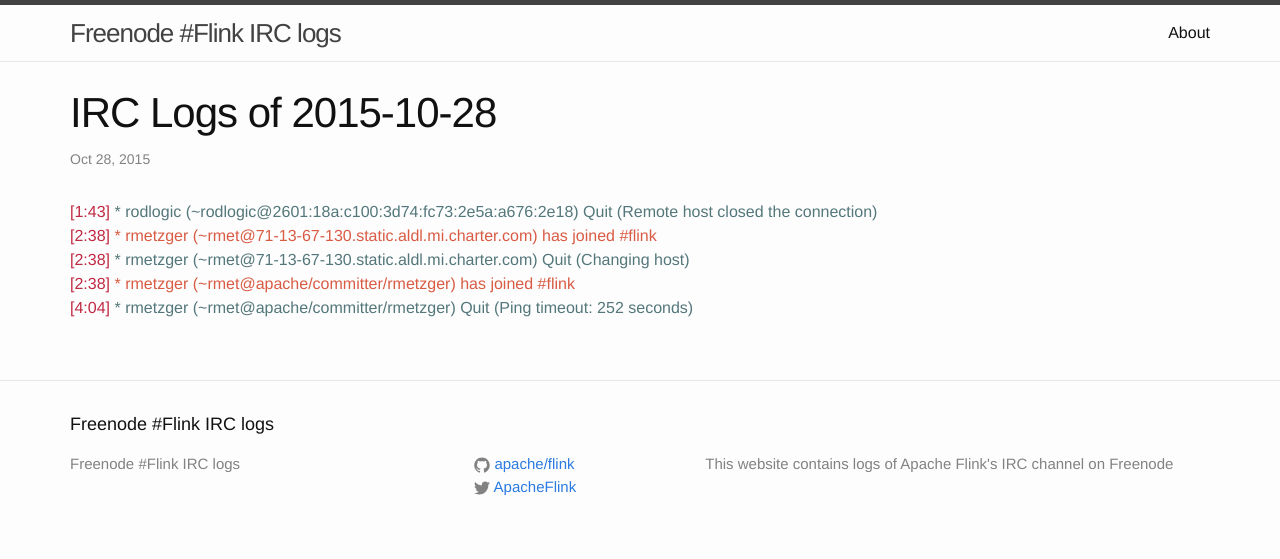
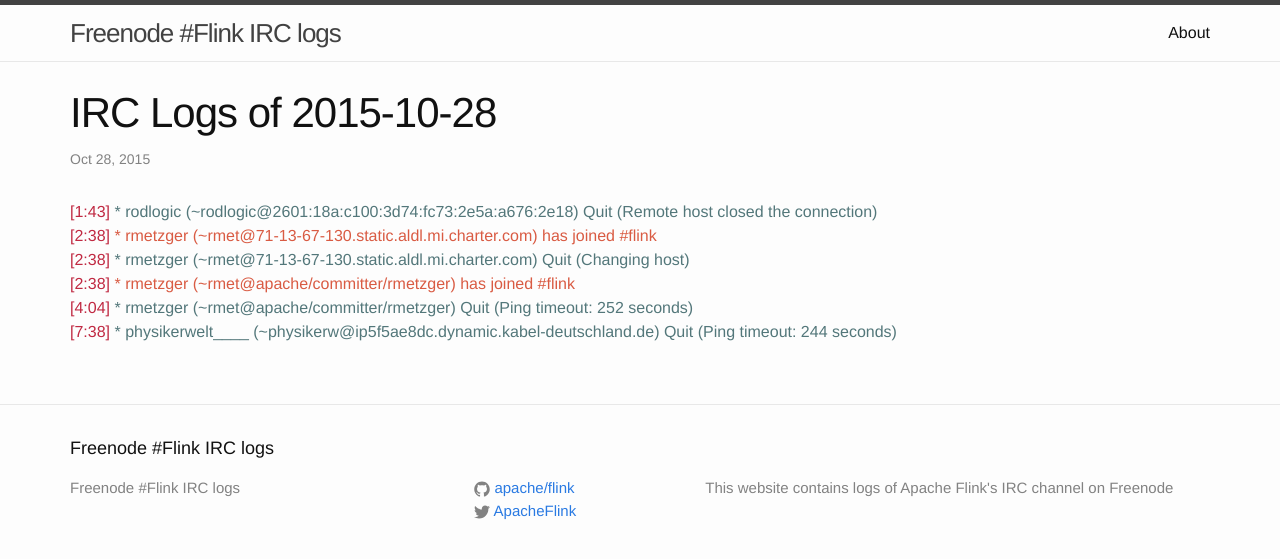
Before and after one commit to flink-irc-logs/flink-irc-logs.github.io, a Jekyll site: the page built from _posts/2015-10-28-logs.markdown, in a window 1280 px wide. Shown: the top 559 px of the page. Built offline with Jekyll 4.4.1, drawn with Linux system fonts in a browser that asks for light colours.

Commit message:
Update of the logs on Wed Oct 28 08:15:38 CET 2015

```diff
--- a/_posts/2015-10-28-logs.markdown
+++ b/_posts/2015-10-28-logs.markdown
@@ -9,3 +9,4 @@
 <span class="irc-date">[2:38]</span> <span class="irc-navy">* rmetzger (~rmet@71-13-67-130.static.aldl.mi.charter.com) Quit (Changing host)</span><br />
 <span class="irc-date">[2:38]</span> <span class="irc-green">* rmetzger (~rmet@apache/committer/rmetzger) has joined #flink</span><br />
 <span class="irc-date">[4:04]</span> <span class="irc-navy">* rmetzger (~rmet@apache/committer/rmetzger) Quit (Ping timeout: 252 seconds)</span><br />
+<span class="irc-date">[7:38]</span> <span class="irc-navy">* physikerwelt____ (~physikerw@ip5f5ae8dc.dynamic.kabel-deutschland.de) Quit (Ping timeout: 244 seconds)</span><br />
```
